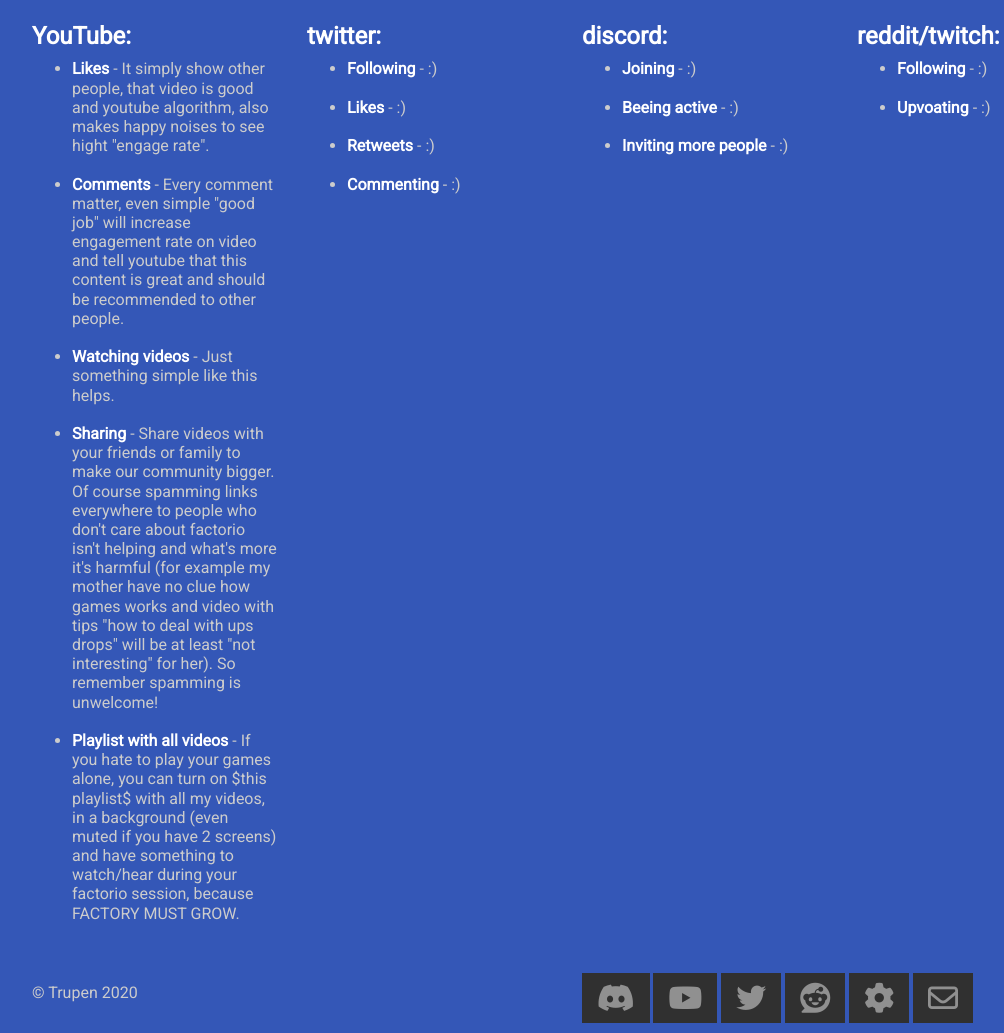
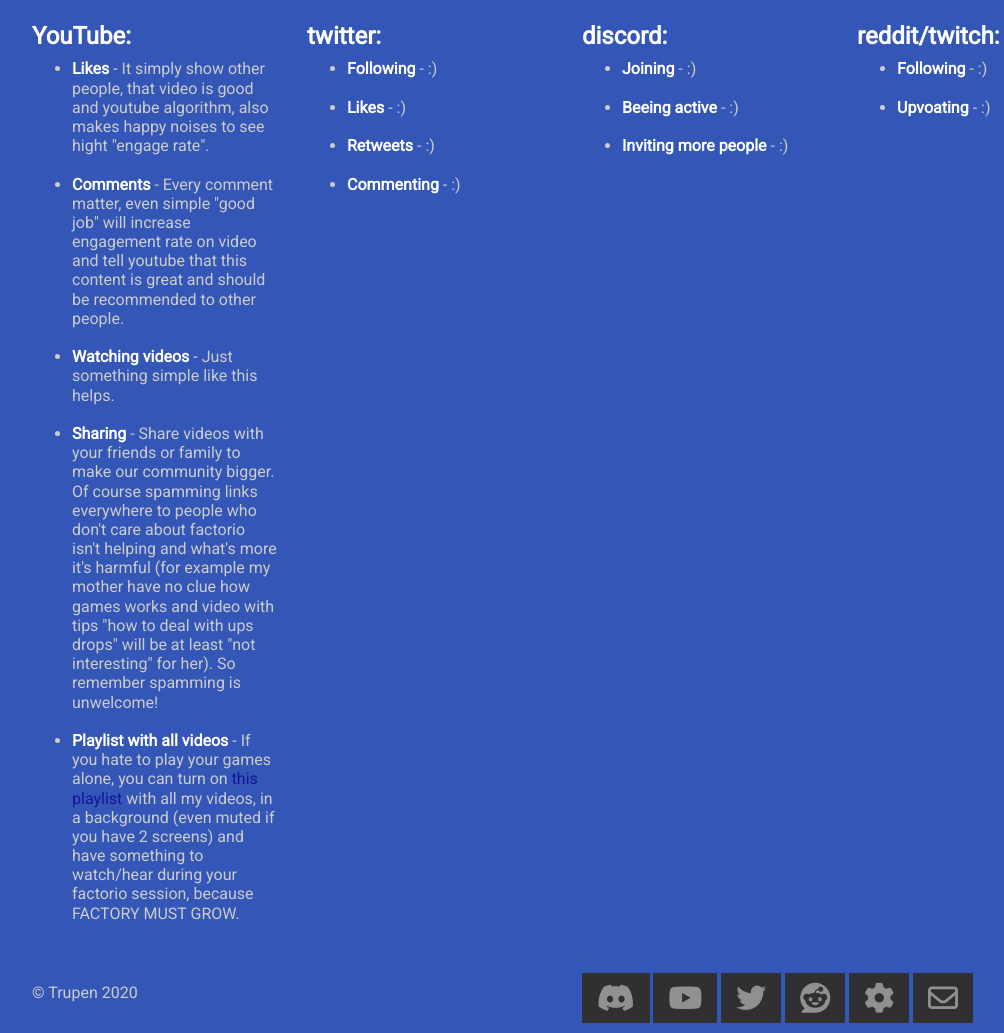
Before and after one commit to MrTrupen/Website, a plain HTML site: page support.html in a window 1280 px wide. Shown: the part 805-1838 px from the top of the page, without its empty margins (73-1077 px from the left). Drawn offline with Linux system fonts and the light colour scheme.

Commit message:
Added link to my playlist

```diff
--- a/support.html
+++ b/support.html
@@ -114,7 +114,10 @@
 									Of course spamming links everywhere to people who don't care about factorio isn't helping and what's more it's harmful (for example my mother have no clue how games works and video with tips "how to deal with ups drops" will be
 									at least "not interesting" for her). So remember spamming is unwelcome!</li><br>
 								<li><b style="color:white;">Playlist with all videos</b> - If you hate to play your games alone,
-									you can turn on $this playlist$ with all my videos, in a background (even muted if you have 2 screens) and have something to watch/hear
+									you can turn on <a href="https://www.youtube.com/watch?v=2MnXgqCxMIg&list=PLdmTzXEEUupQOzOkhm8dtX12-GHB8g8Vr" target="_blank" style="color:#131598;">this playlist</a> with all my videos, in a background (even muted if you have 2
+									screens) and have
+									something
+									to watch/hear
 									during your factorio session, because FACTORY MUST GROW.</li>
 							</ul>
 						</div>
```
